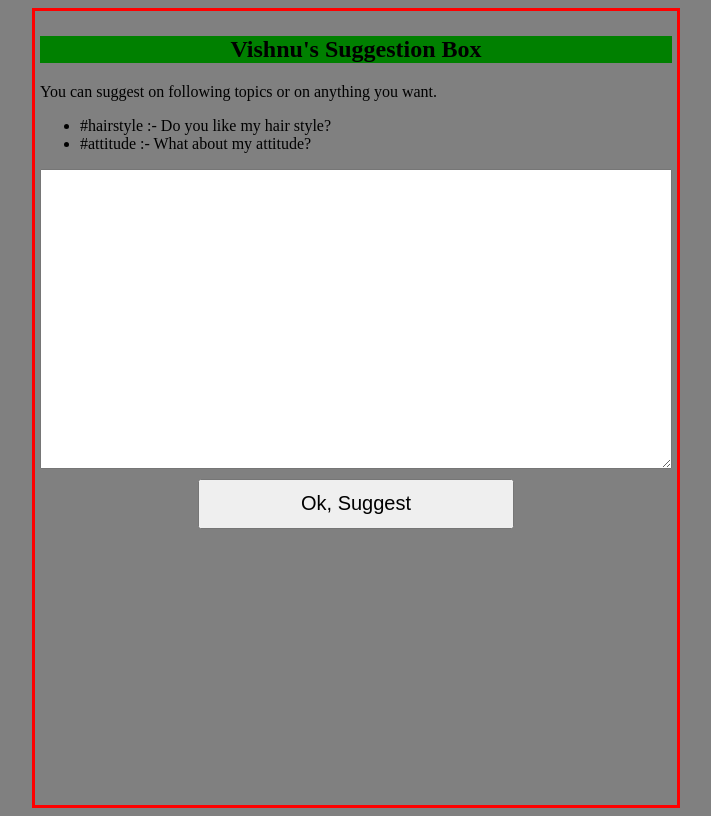
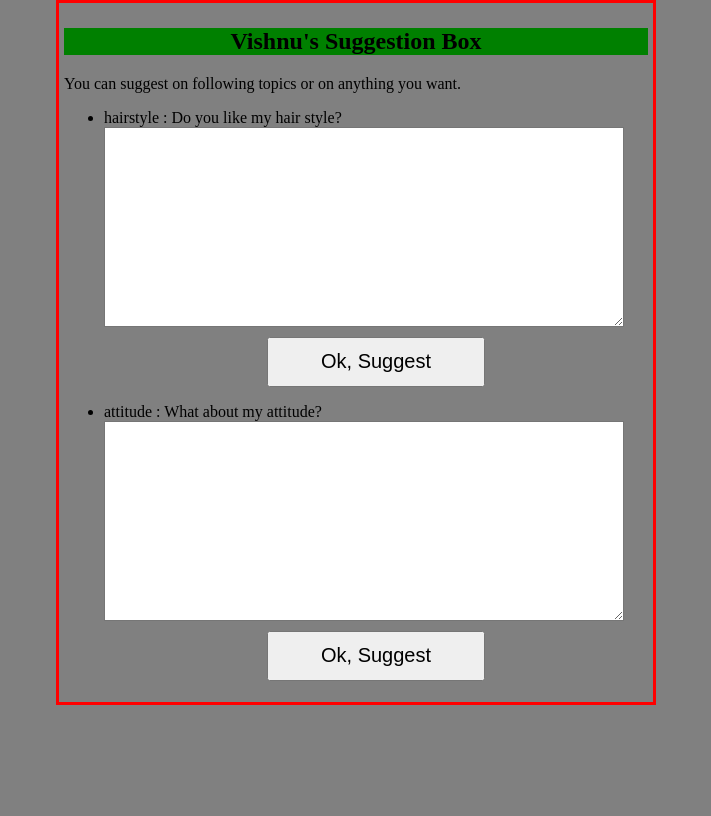
Before and after one commit to scvishnu7/sg, a PHP site: page / in a window 1280 px wide. Shown: the whole page, without its empty margins (284-995 px from the left). Run offline with PHP 8.4, Linux system fonts and the light colour scheme; data that the repository does not hold is empty.

Commit message:
test change index

```diff
--- a/admin.php
+++ b/admin.php
@@ -14,7 +14,7 @@
 <h1>Suggestions Receved</h1>
 
 <?php
-
+echo "received."
 ?>
 </body>
 </html>
--- a/index.php
+++ b/index.php
@@ -1,7 +1,6 @@
 <html>
 <head>
 <title>Suggestion Box</title>
-
 <?php
 	include('postSuggestion.php');
 	$suggestion = $_POST['suggestion'];
@@ -15,6 +14,10 @@
 
 <style type="text/css">
 	body {
+		width:600px;
+		height:100%;
+		padding:0px;
+		margin:auto;
 		background-color: gray;
 	}
 
@@ -22,23 +25,28 @@
 
 	}
 	#container {
-				height:100%;
-				width:50%;
-				margin:auto;
+				//height:100%;
+				//width:50%;
+				//margin:auto;
 				border-style: solid;
 				border-width: medium;
 				border-color: red;
 				//border: 15px solid red;
 				//border-top: 20px solid green;
-
 				padding:5px;
 	}
 	#sgTextArea {
-		width:100%;
-		height:300px;
+width:520px;
+height:200px;
+margin:auto;
+padding:0px;
+position:relative;
+background-color:white;
+		//width:100%;
+		//height:300px;
 	}
 	#postBtnDiv {
-		width:50%;
+		width:40%;
 		margin-left:auto;
 		margin-right:auto;
 	}
@@ -52,29 +60,36 @@
 	}
 </style>
 </head>
+
 <body>
 <div id="container">
 	<h2 style="background-color:green;width:100%;text-align:center">Vishnu's Suggestion Box</h2>
-	<p>
-		<p>
-			You can suggest on following topics or on anything you want.
+	<p>You can suggest on following topics or on anything you want.
 	<ul>
-				<li>#hairstyle  :- Do you like my hair style?</li>
-				<li>#attitude  :- What about my attitude?</li>
-			</ul>
-		</p>
-		<!-- You can also tag some people here by writing their name after @ -->
-	</p>
+	<li>hairstyle	: Do you like my hair style?</li>
 	<div id="sgBox">
 	<form method="POST" action="#">
 	<textarea name="suggestion" id="sgTextArea">
-
 	</textarea><br/>
 	<div id="postBtnDiv">
 	<input type="submit" name="submit" value="Ok, Suggest" id="postButton" />
 	</div>
 	</form>
 	</div>
+
+	<li>attitude	: What about my attitude?</li>
+	<div id="sgBox">
+	<form method="POST" action="#">
+	<textarea name="suggestion" id="sgTextArea">
+	</textarea><br/>
+	<div id="postBtnDiv">
+	<input type="submit" name="submit" value="Ok, Suggest" id="postButton" />
+	</div>
+	</form>
+	</div>
+	</ul>
+	<!-- You can also tag some people here by writing their name after @ -->
+	</p>
 </div>
 </body>
 </html>
```
Lines whose indentation alone changed are shown as unchanged.
